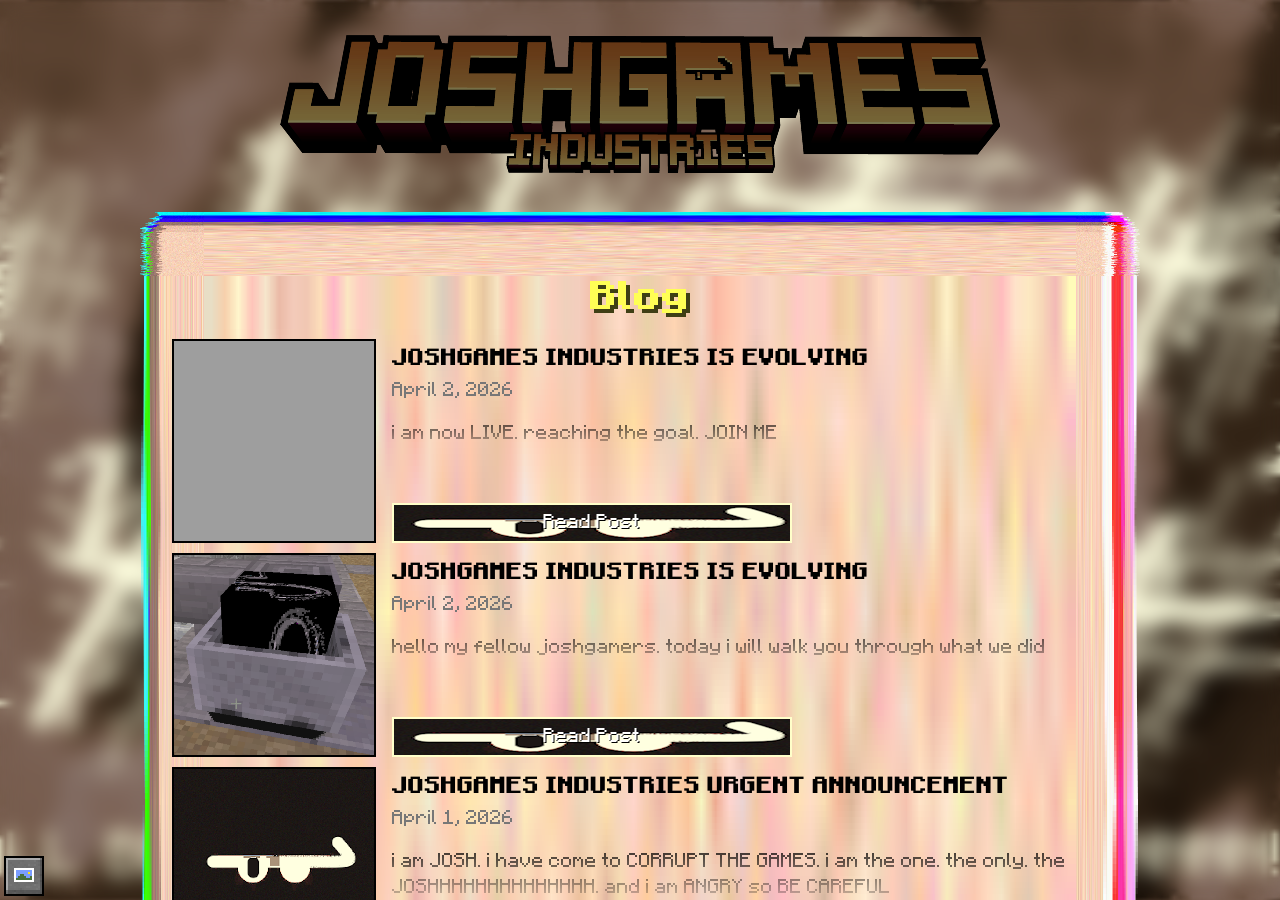
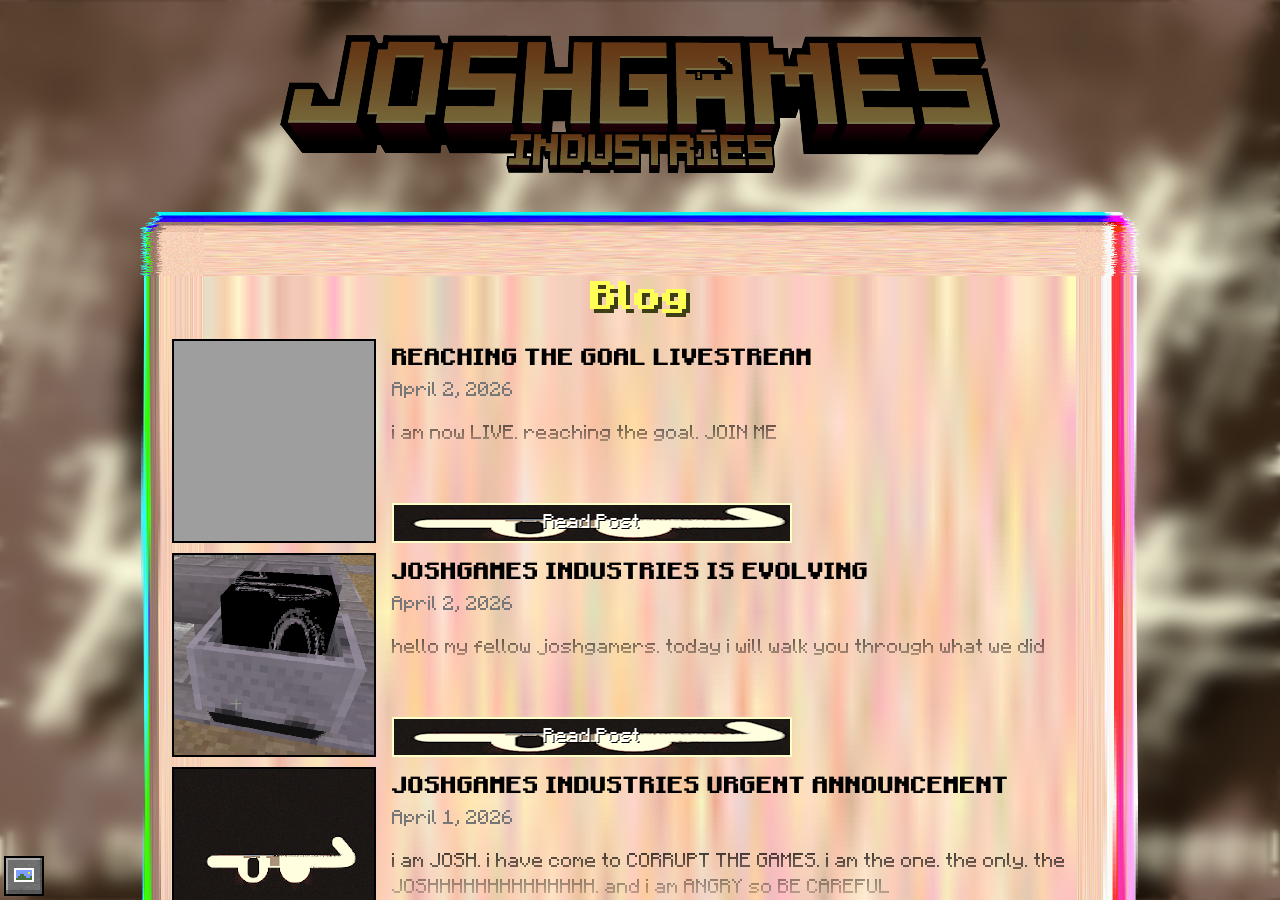
Before and after one commit to JOSHGAMES-INDUSTRIES/joshsite, a Jekyll site: the page built from blog.html, in a window 1280 px wide and 900 px high. Built offline with Jekyll 4.4.1, drawn with Linux system fonts in a browser that asks for light colours; some web fonts are replaced; grey boxes are pictures that could not be loaded.

Commit message:
Update 2026-4-2-joshgames3.markdown

```diff
--- a/_posts/blog/2026-4-2-joshgames3.markdown
+++ b/_posts/blog/2026-4-2-joshgames3.markdown
@@ -1,8 +1,8 @@
 ---
 layout: post
-title: "JOSHGAMES INDUSTRIES IS EVOLVING"
+title: "REACHING THE GOAL LIVESTREAM"
 image: /assets/blog/JOSHBG.png
-permalink: /blog/joshgames-industries-is-evolving
+permalink: /blog/reaching-the-goal
 type: blog
 preview-text: |
   i am now LIVE. reaching the goal. JOIN ME
```
